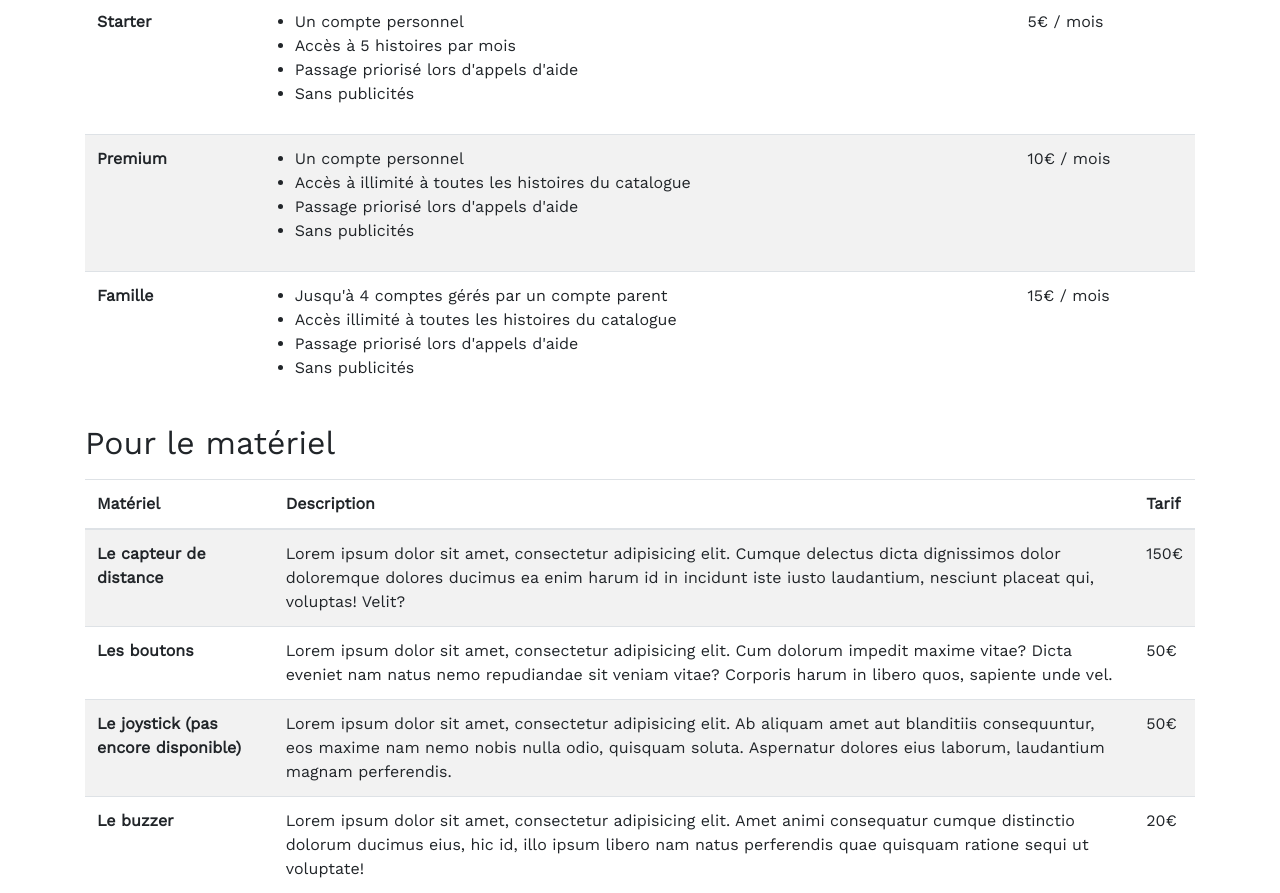
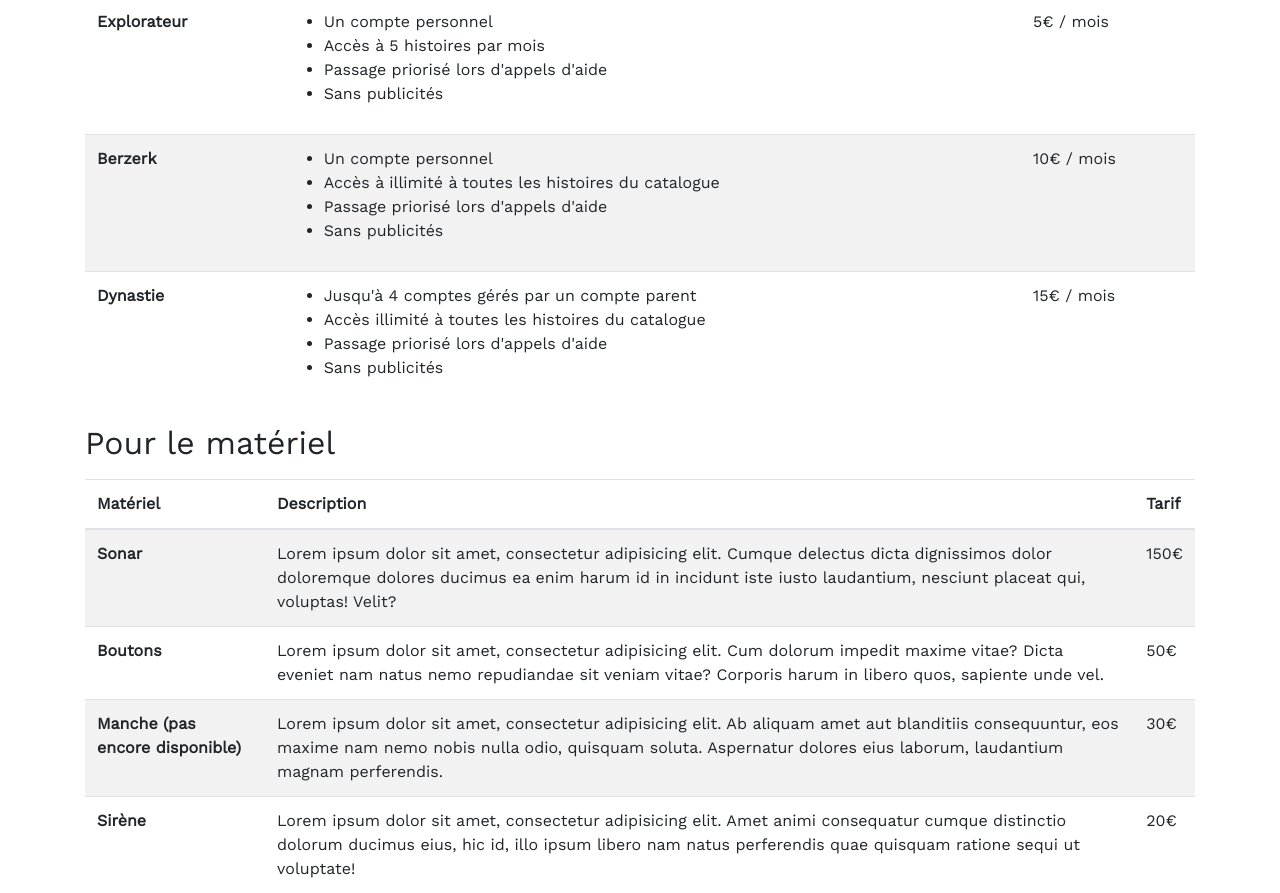
Before and after one commit to storystation/site, an Angular app: page /prices in a window 1280 px wide. Shown: the part 380-1273 px from the top of the page. Built offline with nearby package versions, Linux system fonts and the light colour scheme.

Commit message:
Change name

```diff
--- a/src/app/pages/landing/landing.component.ts
+++ b/src/app/pages/landing/landing.component.ts
@@ -15,7 +15,7 @@ export class LandingComponent implements OnInit {
 
   subscribeSpecs = [
     {
-      name: 'Gratuite',
+      name: 'Découverte',
       description: [
         { name: 'Un compte personnel' },
         { name: 'Accès à 2 histoires par mois' }
@@ -23,7 +23,7 @@ export class LandingComponent implements OnInit {
       price: 0
     },
     {
-      name: 'Starter',
+      name: 'Explorateur',
       description: [
         { name: 'Un compte personnel' },
         { name: 'Accès à 5 histoires par mois' },
@@ -33,7 +33,7 @@ export class LandingComponent implements OnInit {
       price: 5
     },
     {
-      name: 'Premium',
+      name: 'Berzerk',
       description: [
         { name: 'Un compte personnel' },
         { name: 'Accès à illimité à toutes les histoires du catalogue' },
@@ -43,7 +43,7 @@ export class LandingComponent implements OnInit {
       price: 10
     },
     {
-      name: 'Famille',
+      name: 'Dynastie',
       description: [
         { name: 'Jusqu\'à 4 comptes gérés par un compte parent' },
         { name: 'Accès illimité à toutes les histoires du catalogue' },
@@ -55,25 +55,25 @@ export class LandingComponent implements OnInit {
   ];
   hardwareSpecs = [
     {
-      name: 'Le capteur de distance',
+      name: 'Sonar',
       description: 'Lorem ipsum dolor sit amet, consectetur adipisicing elit. Cumque delectus dicta dignissimos dolor doloremque dolores ' +
           'ducimus ea enim harum id in incidunt iste iusto laudantium, nesciunt placeat qui, voluptas! Velit?',
       price: 150
     },
     {
-      name: 'Les boutons',
+      name: 'Boutons',
       description: 'Lorem ipsum dolor sit amet, consectetur adipisicing elit. Cum dolorum impedit maxime vitae? Dicta eveniet nam natus ' +
           'nemo repudiandae sit veniam vitae? Corporis harum in libero quos, sapiente unde vel.',
       price: 50
     },
     {
-      name: 'Le joystick (pas encore disponible)',
+      name: 'Manche (pas encore disponible)',
       description: 'Lorem ipsum dolor sit amet, consectetur adipisicing elit. Ab aliquam amet aut blanditiis consequuntur, eos maxime ' +
           'nam nemo nobis nulla odio, quisquam soluta. Aspernatur dolores eius laborum, laudantium magnam perferendis.',
-      price: 50
+      price: 30
     },
     {
-      name: 'Le buzzer',
+      name: 'Sirène',
       description: 'Lorem ipsum dolor sit amet, consectetur adipisicing elit. Amet animi consequatur cumque distinctio dolorum ducimus ' +
           'eius, hic id, illo ipsum libero nam natus perferendis quae quisquam ratione sequi ut voluptate!',
       price: 20
```
